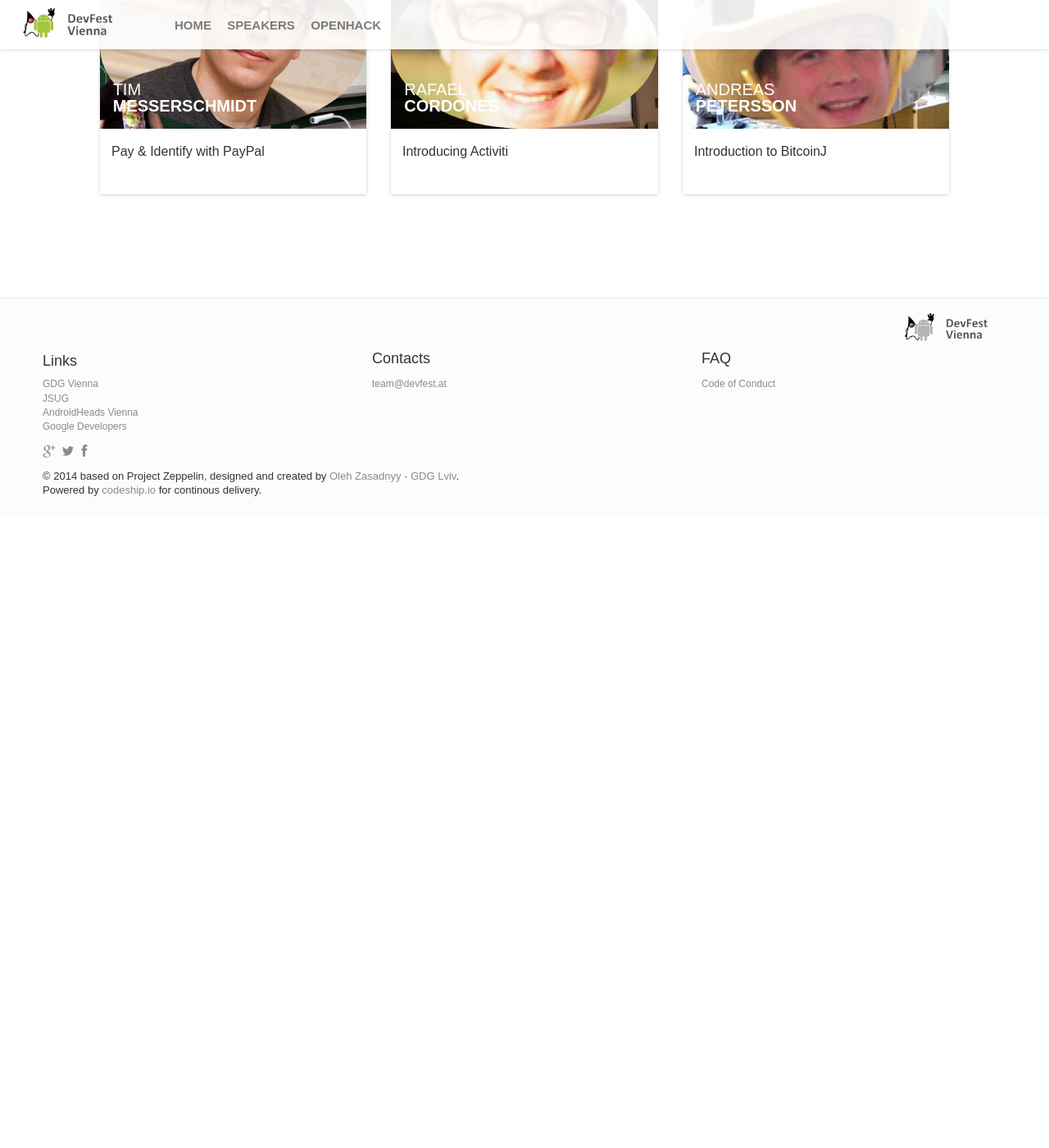
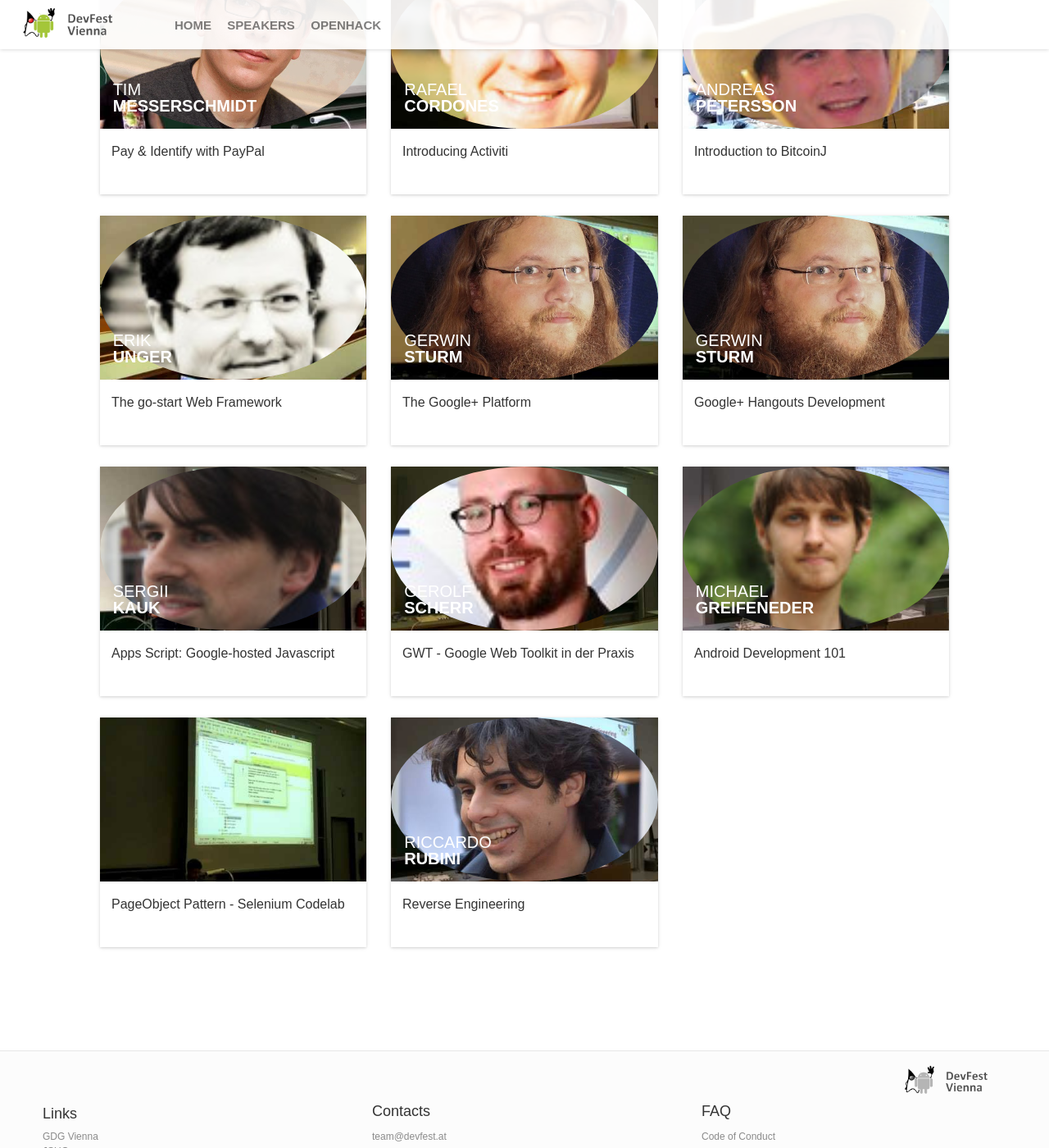
Before and after one commit to DevFestVienna/devfest-at-site, a Jekyll site: the page built from recordings.html, in a window 1280 px wide and 1400 px high, scrolled down 1005 px. Shown: the whole window at 82% size. Built offline with Jekyll 4.4.1, drawn with Linux system fonts in a browser that asks for light colours; nearby versions of some CDN libraries; comment, search, counter and statistics services are not loaded; before the commit the page ends 1635 px from its top, so only the background shows below that; some of the changed lines change nothing that is shown.

Commit message:
Talks from 2012

```diff
--- a/_data/recordings.yml
+++ b/_data/recordings.yml
@@ -35,6 +35,102 @@
   year: "2012"
   thumbnailUrl: "bitcoinj.jpg"
 -
+  id: "the-go-start-web-framework"
+  title: "The go-start Web Framework"
+  description: "go-start is a high level web framework for Google's new programming language Go, like Django for Python or Rails for Ruby.<br/>After an introduction to Go and its unique language features we will deep-dive into go-start. We will create a web application from scratch with Views (based on Go - no extra template language), Controllers and Models (we will use MongoDB as data store)."
+  subtype: "presentation"
+  speakers: ["erik-unger","alex-tacho"]
+  language: "English"
+  links:
+    - { text: "Tutorial", url: "https://github.com/ungerik/go-start/tree/master/examples/FullTutorial" }
+    - { text: "Slides", url: "https://speakerdeck.com/ungerik/go-start-at-google-devfest-vienna-2012" }
+  youtube: "h3AzsOw-7Pw"
+  year: "2012"
+  thumbnailUrl: "go.jpg"
+-
+  id: "the-google-plus-platform"
+  title: "The Google+ Platform"
+  description: "An overview over the various Google+ APIs available at the moment<br/><ul><li>REST API</li><li>History API</li><li>Hangouts API</li></ul>"
+  subtype: "presentation"
+  speakers: ["gerwin-sturm"]
+  language: "English"
+  links:
+    - { text: "Online Material", url: "http://www.allmyplus.com/devfest/" }
+  youtube: "5HNRauE4fWc"
+  year: "2012"
+  thumbnailUrl: "googleplus.jpg"
+-
+  id: "google-plus-hangouts-development"
+  title: "Google+ Hangouts Development"
+  description: "Hands-on experience with the various tools and toys the Hangouts API has to offer."
+  subtype: "presentation"
+  speakers: ["gerwin-sturm"]
+  language: "English"
+  links:
+    - { text: "Online Material", url: "http://www.allmyplus.com/devfest/" }
+  youtube: "XoACx9m85mo"
+  year: "2012"
+  thumbnailUrl: "hangouts.jpg"
+-
+  id: "apps-script-google-hosted-javascript"
+  title: "Apps Script: Google-hosted Javascript"
+  description: "Google Apps Script, first introduced in 2009 as a scripting layer for Google Docs, is in a quite active development right now and matured to the point where it can replace many common tools and offer much faster and easier development. In the talk I'm going to talk about its features, use cases and cover current limitations and issues."
+  subtype: "presentation"
+  speakers: ["sergii-kauk"]
+  language: "English"
+  links:
+    - { text: "Slides", url: "http://www.devfest.at/img/AppsScript.pdf" }
+    - { text: "Sample: parsing a webpage into RSS feed", url: "https://gist.github.com/3524230" }
+    - { text: "Sample: Twitter client", url: "https://gist.github.com/4132112" }
+  youtube: "odOFuUmtGMo"
+  year: "2012"
+  thumbnailUrl: "apps-script.jpg"
+-
+  id: "google-web-toolkit"
+  title: "GWT - Google Web Toolkit in der Praxis"
+  description: "Das Google Web Toolkit (GWT) wird verwendet um moderne, komplexe Rich Internet Applications zu erstellen. Durch die Generierung von JavaScript aus Java Code können alle Vorteile von Java genützt und gleichzeitig die immer größer werdenden Anforderungen der Web-Benutzer in Bezug auf Style, Performance, Interaktion und Browser-Kompatibilität von Webseiten abgedeckt werden. In dem Vortrag wird GWT vorgestellt und auf dessen Einsatz in der Praxis eingegangen."
+  subtype: "presentation"
+  speakers: ["gerolf-scherr"]
+  language: "German"
+  links:
+    - { text: "Folien", url: "http://www.slideshare.net/Cenarion_Inf_Sys/gwt-google-web-toolkit-in-der-praxis-2012-1114" }
+  youtube: "yrXJbuFsAkc"
+  year: "2012"
+  thumbnailUrl: "gwt.jpg"
+-
+  id: "android-development-101"
+  title: "Android Development 101"
+  description: "This workshop will introduce you into the world of Android development. Targeted at Java programmers new to Android, you will learn about:<br><ul><li>Basics (Setup, Coding, Debugging)</li><li>Layouts (XML, Selectors, Nine-Patch Drawables)</li><li>Widgets (+Adapters)</li><li>Fragments Actionbar (Sherlock)"
+  subtype: "presentation"
+  speakers: ["michael-greifeneder"]
+  language: "English"
+  links:
+  youtube: "5YXusYERE2o"
+  year: "2012"
+  thumbnailUrl: "android.jpg"
+-
+  id: "page-object-pattern-selenium-codelab"
+  title: "PageObject Pattern - Selenium Codelab"
+  description: "You will be given a demo AUT (Application under Test) and some requirements with corresponding test cases as well as a skeleton project to get you started with Selenium.<br/>Your mission will be to have all the test cases automated without writing any duplicate code and future proof in sense of maintainability. I will guide you through the process of creating the page objects interfaces, building the test cases from them, implementing the page objects itself and debug / maintain after changes in the AUT.<br/>At the end you should be able to write functional tests for your Web-Application in no time and be sure it stays maintainable and fast when you add features to your application and scale up the test coverage. With stuff like parallel execution and nightly runs up and running, I can say mission accomplished and one more well tested application with less bugs will help in getting the bugpains out of the users."
+  subtype: "workshop"
+  speakers: ["michel-racic"]
+  language: "English"
+  links:
+  youtube: "Mn4D1sCxxqA"
+  year: "2012"
+  thumbnailUrl: "selenium.jpg"
+-
+  id: "reverse-engineering"
+  title: "Reverse Engineering"
+  description: "This talk will go into some techniques for reverse engineering, e.g. to enable functionality in software which was deliberately locked from the author. We will look how we as software developers can protect our software against these techniques."
+  subtype: "presentation"
+  speakers: ["riccardo-rubini"]
+  language: "English"
+  links:
+  youtube: "oeEgx273yDw"
+  year: "2012"
+  thumbnailUrl: "reverse-engineering.jpg"
+-
   id: "google-plus-platform-a-year-later"
   title: "Google+ Platform - A Year Later"
   description: "I'm going to have a run through all the new and exciting things that have changed for the Google+ Platform since my talk about the topic last year, and summarize what was there before already. This will cover the new Google+ Sign-in with all the features that come with it as well as further developments in the Hangouts API."
```
Also changed, not shown: img/sessions/2012-android.jpg (added), img/sessions/2012-apps-script.jpg (added), img/sessions/2012-go.jpg (added), img/sessions/2012-googleplus.jpg (added), img/sessions/2012-gwt.jpg (added), img/sessions/2012-hangouts.jpg (added), img/sessions/2012-reverse-engineering.jpg (added), img/sessions/2012-selenium.jpg (added).
